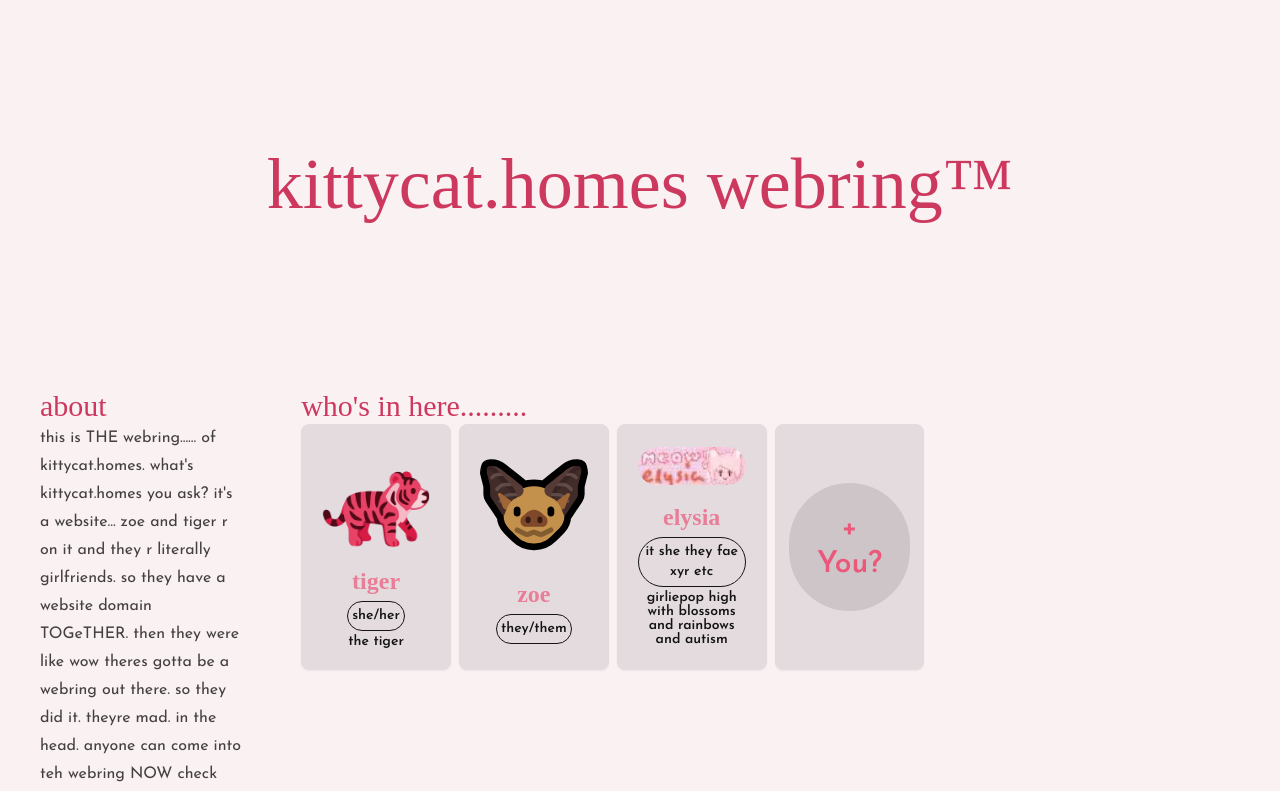
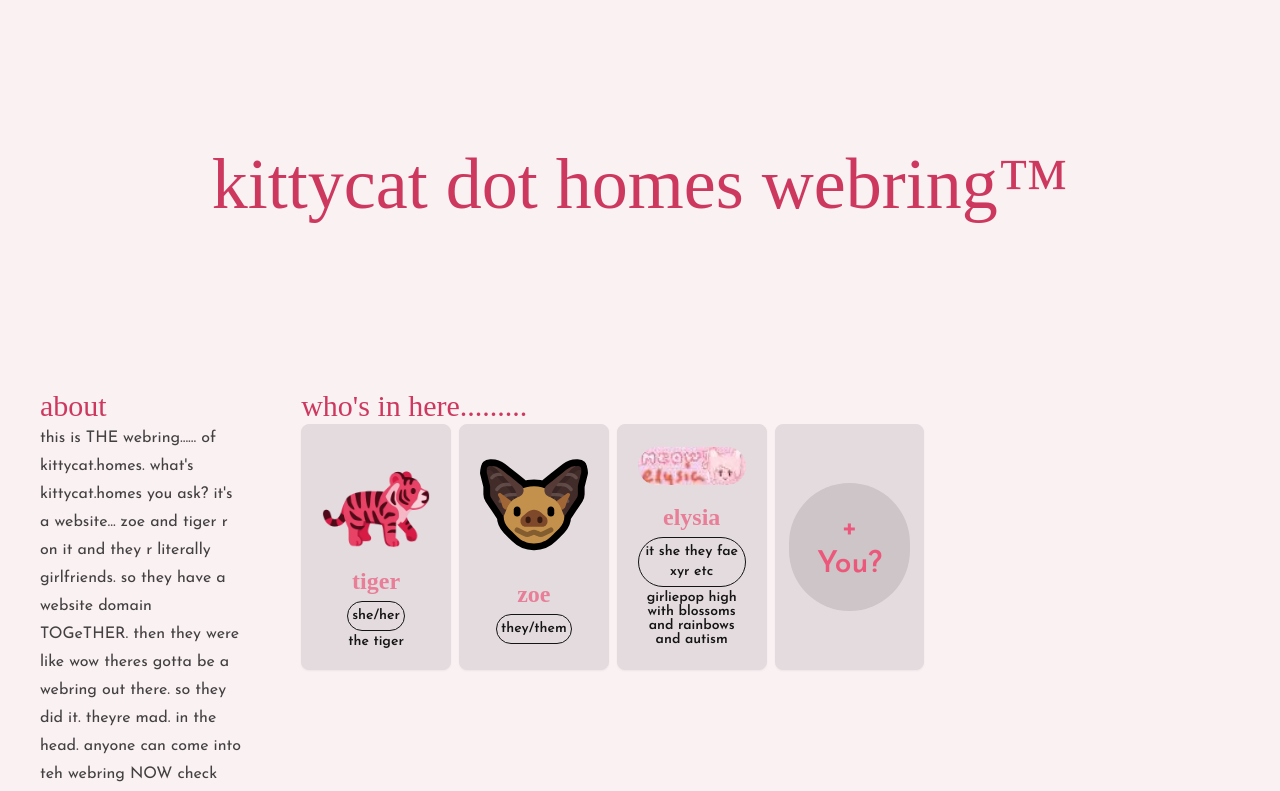
Before and after one commit to kittycat-homes/webring, a Nuxt app: page / in a window 1280 px wide. Shown: the top 791 px of the page. Built offline with nearby package versions, Linux system fonts and the light colour scheme; a web font is replaced by a local one.

Commit message:
add bad linebreaks

```diff
--- a/pages/index.vue
+++ b/pages/index.vue
@@ -1,7 +1,9 @@
 <template>
   <div class="grid min-h-screen gap-5 p-5">
-    <h1 class="pb-32 pt-32 text-center font-display text-7xl text-primary">
-      kittycat.homes webring™
+    <h1
+      class="pb-32 pt-32 text-center font-display text-4xl text-primary md:text-5xl lg:text-7xl"
+    >
+      kittycat dot homes webring™
     </h1>
     <div class="flex flex-col gap-5 lg:flex-row-reverse">
       <MemberList class="flex-1 flex-grow-[14] p-5" />
```
